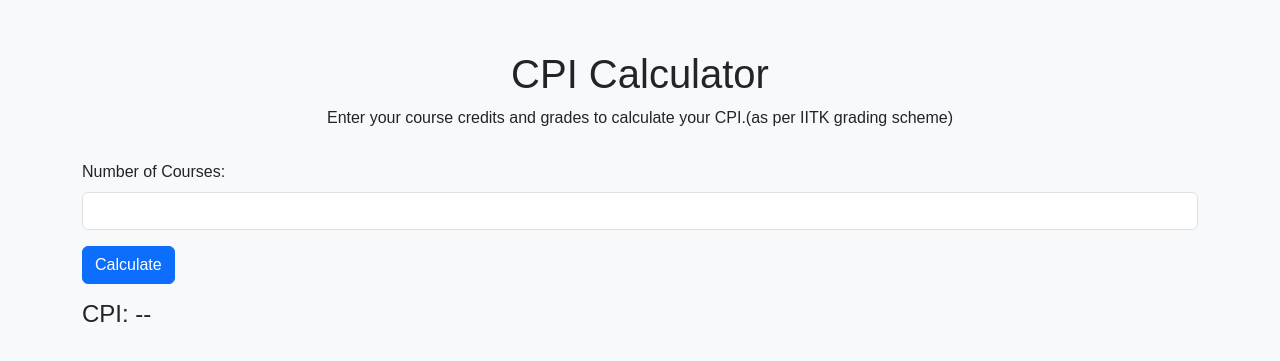
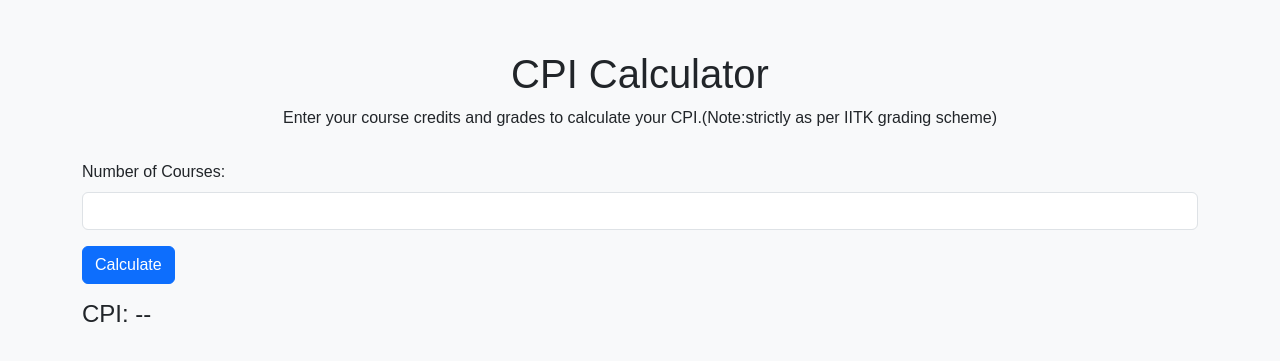
Before and after one commit to hashtag99/cpi_calculator, a Flask app: page / in a window 1280 px wide. Shown: the top 361 px of the page. Run offline with Flask 3, Linux system fonts and the light colour scheme.

Commit message:
Updatedd index.html

```diff
--- a/templates/index.html
+++ b/templates/index.html
@@ -23,7 +23,7 @@
     <div class="container">
         <div class="header">
             <h1>CPI Calculator</h1>
-            <p>Enter your course credits and grades to calculate your CPI.(as per IITK grading scheme)</p>
+            <p>Enter your course credits and grades to calculate your CPI.(Note:strictly as per IITK grading scheme)</p>
         </div>
         <form id="cpiForm">
             <div class="mb-3">
```
